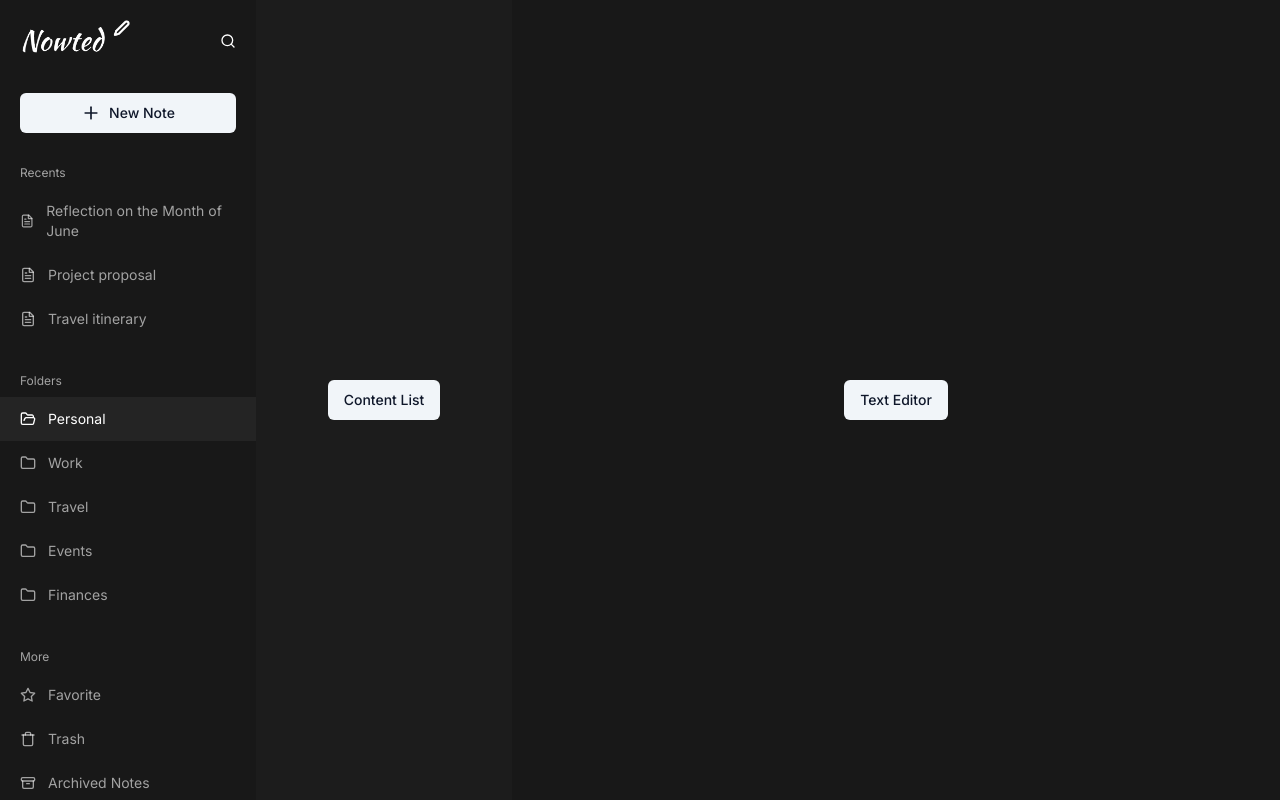
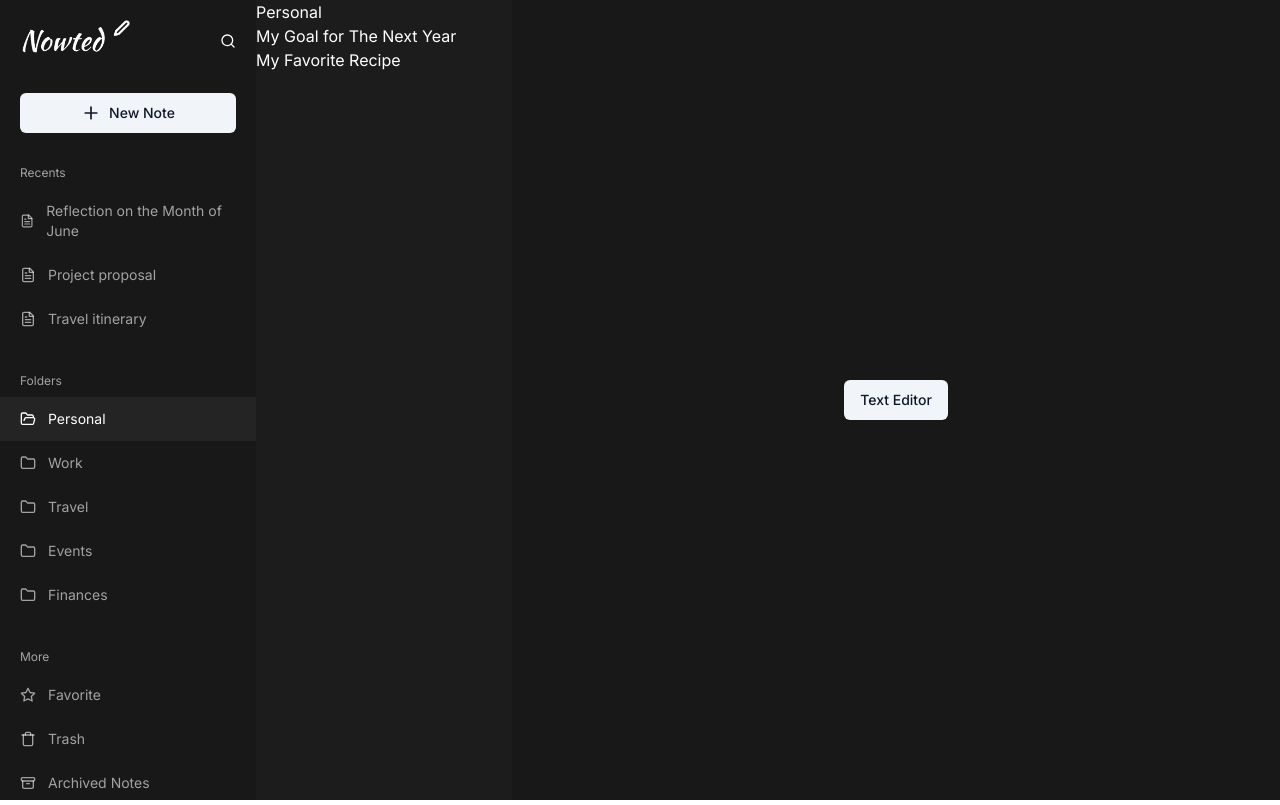
Before and after one commit to irsyaddd/nowted, a Next.js app: page / in a window 1280 px wide. Built offline with nearby package versions, Linux system fonts and the light colour scheme.

Commit message:
creating dummy data

```diff
--- a/app/page.tsx
+++ b/app/page.tsx
@@ -1,25 +1,21 @@
+"use client";
+
+import SidebarMenu from "@/components/sidebar-menu";
 import { Button } from "@/components/ui/button";
-import Image from "next/image";
-import nowted from "../public/logo.png";
-import {
-  Archive,
-  FileText,
-  Folder,
-  FolderOpen,
-  Plus,
-  Search,
-  Star,
-  Trash,
-} from "lucide-react";
-import { useState } from "react";
-import SidebarMenu from "@/components/sidebar-menu";
+import { useNoteStore } from "@/zustand";
 
 export default function Home() {
+  const selectedFolder = useNoteStore((state) => state.data);
   return (
     <main className="flex h-screen">
       <SidebarMenu />
-      <section className="flex items-center justify-around w-1/5 bg-noted-secondary">
-        <Button variant={"secondary"}>Content List</Button>
+      <section className="w-1/5 text-white bg-noted-secondary">
+        <p>{selectedFolder.title}</p>
+        <ul>
+          {selectedFolder.notes.map((item) => (
+            <li key={item.id}>{item.title}</li>
+          ))}
+        </ul>
       </section>
       <section className="flex items-center justify-around w-3/5 bg-noted">
         <Button variant={"secondary"}>Text Editor</Button>
--- a/components/sidebar-menu.tsx
+++ b/components/sidebar-menu.tsx
@@ -1,96 +1,15 @@
 "use client";
 
-import React from "react";
 import { Button } from "@/components/ui/button";
+import { folderList, moreList, recentNotes } from "@/note";
+import { FileText, Folder, FolderOpen, Plus, Search } from "lucide-react";
 import Image from "next/image";
+import { useState } from "react";
 import nowted from "../public/logo.png";
-import {
-  Archive,
-  FileText,
-  Folder,
-  FolderOpen,
-  Plus,
-  Search,
-  Star,
-  Trash,
-} from "lucide-react";
-import { useState } from "react";
+import { useNoteStore } from "@/zustand";
 
-type NoteProps = {
-  id: number;
-  title: string;
-  url: string;
-  category: string;
-};
-
-type FolderProps = {
-  icon?: React.ReactNode;
-  title: string;
-  notes: string;
-};
-
-const recentList: NoteProps[] = [
-  {
-    id: 1,
-    title: "Reflection on the Month of June",
-    url: "",
-    category: "",
-  },
-  {
-    id: 2,
-    title: "Project proposal",
-    url: "",
-    category: "",
-  },
-  {
-    id: 3,
-    title: "Travel itinerary",
-    url: "",
-    category: "",
-  },
-];
-
-const folderList: FolderProps[] = [
-  {
-    title: "Personal",
-    notes: "undefined",
-  },
-  {
-    title: "Work",
-    notes: "undefined",
-  },
-  {
-    title: "Travel",
-    notes: "undefined",
-  },
-  {
-    title: "Events",
-    notes: "undefined",
-  },
-  {
-    title: "Finances",
-    notes: "undefined",
-  },
-];
-
-const moreList: FolderProps[] = [
-  {
-    icon: <Star className="w-4 h-4 mr-3" />,
-    title: "Favorite",
-    notes: "undefined",
-  },
-  {
-    icon: <Trash className="w-4 h-4 mr-3" />,
-    title: "Trash",
-    notes: "undefined",
-  },
-  {
-    icon: <Archive className="w-4 h-4 mr-3" />,
-    title: "Archived Notes",
-    notes: "undefined",
-  },
-];
 export default function SidebarMenu() {
+  const selectNote = useNoteStore((state) => state.selectNote);
   const [category, setCategory] = useState("folder");
   const [currentRecentSelected, setCurrentRecentSelected] =
     useState<Number | null>(null);
@@ -112,7 +31,7 @@ export default function SidebarMenu() {
       <div>
         <p className="px-5 pb-2 text-xs text-white/60">Recents</p>
         <ul className="text-sm">
-          {recentList.map((item, index) => (
+          {recentNotes.map((item, index) => (
             <li
               onClick={() => setCurrentRecentSelected(index)}
               aria-current={index === currentRecentSelected}
@@ -141,6 +60,7 @@ export default function SidebarMenu() {
                 } else {
                   setCurrentFolderSelected(index);
                 }
+                selectNote(item);
               }}
               aria-current={index === currentFolderSelected}
               key={item.title}
--- /dev/null
+++ b/note.tsx
@@ -0,0 +1,159 @@
+import { Archive, Star, Trash } from "lucide-react";
+import { FolderProps, NoteProps } from "./types";
+
+export const recentNotes: NoteProps[] = [
+  {
+    id: 1,
+    title: "Reflection on the Month of June",
+    createdAt: "",
+    url: "",
+    category: "",
+  },
+  {
+    id: 2,
+    title: "Project proposal",
+    createdAt: "",
+    url: "",
+    category: "",
+  },
+  {
+    id: 3,
+    title: "Travel itinerary",
+    createdAt: "",
+    url: "",
+    category: "",
+  },
+];
+
+export const notes: NoteProps[] = [
+  {
+    id: 1,
+    title: "Reflection on the Month of June",
+    createdAt: "",
+    url: "",
+    category: "",
+  },
+  {
+    id: 2,
+    title: "Project proposal",
+    createdAt: "",
+    url: "",
+    category: "",
+  },
+  {
+    id: 3,
+    title: "Travel itinerary",
+    createdAt: "",
+    url: "",
+    category: "",
+  },
+  {
+    id: 4,
+    title: "My Goal for The Next Year",
+    createdAt: "",
+    url: "",
+    category: "",
+  },
+  {
+    id: 5,
+    title: "August 2023 Daily Expenses",
+    createdAt: "",
+    url: "",
+    category: "",
+  },
+  {
+    id: 6,
+    title: "My Favorite Recipe",
+    createdAt: "",
+    url: "",
+    category: "",
+  },
+];
+
+export const folderList: FolderProps[] = [
+  {
+    title: "Personal",
+    notes: [
+      {
+        id: 4,
+        title: "My Goal for The Next Year",
+        createdAt: "",
+        url: "",
+        category: "",
+      },
+      {
+        id: 6,
+        title: "My Favorite Recipe",
+        createdAt: "",
+        url: "",
+        category: "",
+      },
+    ],
+  },
+  {
+    title: "Work",
+    notes: [
+      {
+        id: 2,
+        title: "Project proposal",
+        createdAt: "",
+        url: "",
+        category: "",
+      },
+    ],
+  },
+  {
+    title: "Travel",
+    notes: [
+      {
+        id: 3,
+        title: "Travel itinerary",
+        createdAt: "",
+        url: "",
+        category: "",
+      },
+    ],
+  },
+  {
+    title: "Events",
+    notes: [
+      {
+        id: 1,
+        title: "Reflection on the Month of June",
+        createdAt: "",
+        url: "",
+        category: "",
+      },
+    ],
+  },
+  {
+    title: "Finances",
+    notes: [
+      {
+        id: 5,
+        title: "August 2023 Daily Expenses",
+        createdAt: "",
+        url: "",
+        category: "",
+      },
+    ],
+  },
+];
+
+export const moreList: FolderProps[] = [
+  {
+    icon: <Star className="w-4 h-4 mr-3" />,
+    title: "Favorite",
+    notes: [],
+  },
+  {
+    icon: <Trash className="w-4 h-4 mr-3" />,
+    title: "Trash",
+    notes: [],
+  },
+  {
+    icon: <Archive className="w-4 h-4 mr-3" />,
+    title: "Archived Notes",
+    notes: [],
+  },
+];
--- a/package.json
+++ b/package.json
@@ -26,6 +26,7 @@
     "tailwind-merge": "^1.14.0",
     "tailwindcss": "3.3.3",
     "tailwindcss-animate": "^1.0.6",
-    "typescript": "5.1.6"
+    "typescript": "5.1.6",
+    "zustand": "^4.3.9"
   }
 }
--- /dev/null
+++ b/types/index.ts
@@ -0,0 +1,13 @@
+export type NoteProps = {
+  id: number;
+  title: string;
+  createdAt: string;
+  url: string;
+  category: string;
+};
+
+export type FolderProps = {
+  icon?: React.ReactNode;
+  title: string;
+  notes: NoteProps[];
+};
--- /dev/null
+++ b/zustand/index.tsx
@@ -0,0 +1,16 @@
+import { folderList } from "@/note";
+import { NoteProps } from "@/types";
+import { create } from "zustand";
+
+interface NoteState {
+  data: {
+    title: string;
+    notes: NoteProps[];
+  };
+  selectNote: (noteObject: { title: string; notes: NoteProps[] }) => void;
+}
+
+export const useNoteStore = create<NoteState>()((set) => ({
+  data: { title: folderList[0].title, notes: folderList[0].notes },
+  selectNote: (noteObject) => set(() => ({ data: noteObject })),
+}));
```
Also changed, not shown: 1 other file (tests, documents, lock files or other folders).
